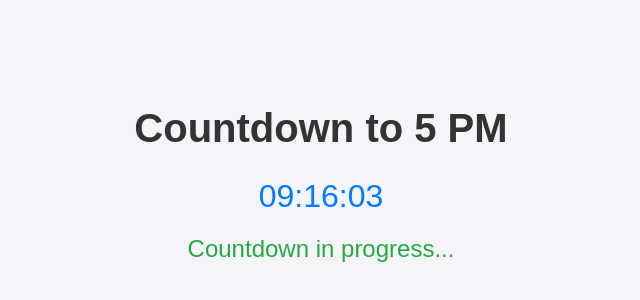
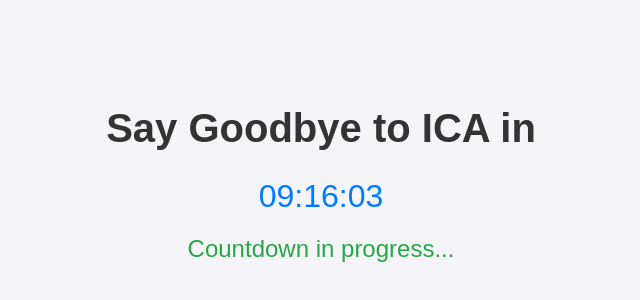
Before and after one commit to Violineering/Countdown, a plain HTML site: page index.html in a window 1280 px wide. Shown: the part 150-450 px from the top of the page, without its empty margins (319-959 px from the left). Drawn offline with Linux system fonts and the light colour scheme.

Commit message:
Update index.html

```diff
--- a/index.html
+++ b/index.html
@@ -27,7 +27,7 @@
     </style>
 </head>
 <body>
-    <h1>Countdown to 5 PM</h1>
+    <h1>Say Goodbye to ICA in</h1>
     <div id="timer">Loading...</div>
     <div id="status"></div>
 
```
